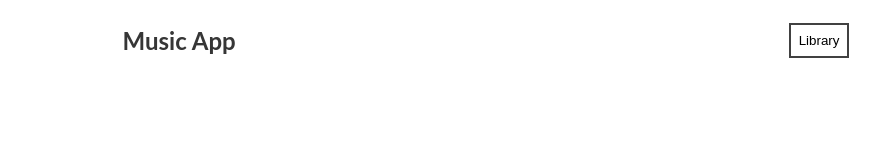
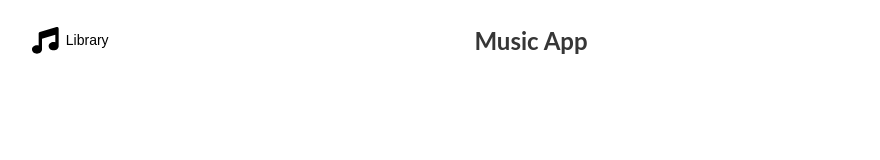
Before and after one commit to prangonsafayet/music-app-react-typescript, a React (Create React App) app: page / in a window 1280 px wide. Shown: the top 160 px of the page, without its empty margins (154-1034 px from the left). Built offline with nearby package versions, Linux system fonts and the light colour scheme.

Commit message:
added dark mode

```diff
--- a/package.json
+++ b/package.json
@@ -14,6 +14,7 @@
     "@types/react-dom": "^18.0.0",
     "@types/uuid": "^8.3.4",
     "react": "^18.2.0",
+    "react-dark-mode-toggle": "^0.2.0",
     "react-dom": "^18.2.0",
     "react-scripts": "5.0.1",
     "react-transition-group": "^4.4.5",
--- a/src/App.tsx
+++ b/src/App.tsx
@@ -8,6 +8,7 @@ import Nav from "./components/Nav";
 import Backdrop from "./shared/UIElements/Backdrop";
 
 function App() {
+  const [isDarkMode, setIsDarkMode] = useState(() => false);
   const [songs, setSongs] = useState(data());
   const [currentSong, setCurrentSong] = useState(songs[0]);
   const [isPlaying, setIsPlaying] = useState(false);
@@ -40,7 +41,7 @@ function App() {
     if (isPlaying) audioRef.current.play();
   };
   return (
-    <div className={`App ${libraryStatus ? "library-active" : ""}`}>
+    <div className={`App${libraryStatus ? " library-active" : ""}${isDarkMode ? " dark-mode" : ""}`}>
       {backdropStatus ? (
         <Backdrop
           libraryStatus={libraryStatus}
@@ -54,6 +55,8 @@ function App() {
         setLibraryStatus={setLibraryStatus}
         backdropStatus={backdropStatus}
         setBackdropStatus={setBackdropStatus}
+        isDarkMode={isDarkMode}
+        setIsDarkMode={setIsDarkMode}
       />
       <Library
         audioRef={audioRef}
@@ -66,6 +69,8 @@ function App() {
         setIsPlaying={setIsPlaying}
         songInfo={songInfo}
         setSongInfo={setSongInfo}
+        isDarkMode={isDarkMode}
+        setIsDarkMode={setIsDarkMode}
       />
       <Song currentSong={currentSong} />
       <Player
--- a/src/components/Library.tsx
+++ b/src/components/Library.tsx
@@ -15,6 +15,8 @@ interface LibraryInterface {
   setIsPlaying: (setIsPlaying: boolean) => void;
   songInfo: SongInfo;
   setSongInfo: (songInfo: SongInfo) => void;
+  isDarkMode: boolean;
+  setIsDarkMode: (setIsDarkMode: boolean) => void;
 }
 
 const Library: React.FC<LibraryInterface> = ({
@@ -27,12 +29,14 @@ const Library: React.FC<LibraryInterface> = ({
   backdropStatus,
   setIsPlaying,
   songInfo,
-  setSongInfo
+  setSongInfo,
+  isDarkMode,
+  setIsDarkMode
 }) => {
   const content = (
     <React.Fragment>
 
-      <div className={`library ${libraryStatus ? "active-library" : ""} `}>
+      <div className={`library${libraryStatus ? " active-library" : ""}${isDarkMode ? " dark-mode" : ""}`}>
         <h2>Library</h2>
         <div className="library-songs">
           {songs.map((song: any) => (
--- a/src/components/Nav.tsx
+++ b/src/components/Nav.tsx
@@ -1,22 +1,45 @@
 import React from "react";
-
+import { FontAwesomeIcon } from "@fortawesome/react-fontawesome";
+import { faMusic } from "@fortawesome/free-solid-svg-icons";
+import DarkModeToggle from "react-dark-mode-toggle";
 interface NavInterface {
   libraryStatus: boolean;
   setLibraryStatus: (setLibraryStatus: boolean) => void;
   backdropStatus: boolean;
   setBackdropStatus: (setBackdropStatus: boolean) => void;
+  isDarkMode: boolean;
+  setIsDarkMode: (setIsDarkMode: boolean) => void;
 }
 
-const Nav: React.FC<NavInterface> = ({ libraryStatus, setLibraryStatus, backdropStatus, setBackdropStatus }) => {
-  const showLibraryHandler = () =>{
-    setLibraryStatus(!libraryStatus)
-    setBackdropStatus(!backdropStatus)
+const Nav: React.FC<NavInterface> = ({
+  libraryStatus,
+  setLibraryStatus,
+  backdropStatus,
+  setBackdropStatus,
+  isDarkMode,
+  setIsDarkMode,
+}) => {
+  // const [isDarkMode, setIsDarkMode] = useState(() => false);
+  const showLibraryHandler = () => {
+    setLibraryStatus(!libraryStatus);
+    setBackdropStatus(!backdropStatus);
     // console.log(backdropStatus)
-  }
+  };
+  const darkModeHandler = () => {
+    setIsDarkMode(!isDarkMode);
+  };
   return (
     <nav>
+      <button className="library-button" onClick={showLibraryHandler}>
+        <FontAwesomeIcon icon={faMusic} size="2x" /> <span>Library</span>
+      </button>
       <h1> Music App</h1>
-      <button onClick={showLibraryHandler}>Library</button>
+
+      <DarkModeToggle
+        onChange={darkModeHandler}
+        checked={isDarkMode}
+        size={60}
+      />
     </nav>
   );
 };
--- a/src/styles/_library.scss
+++ b/src/styles/_library.scss
@@ -4,7 +4,7 @@
   left: 0;
   width: 20rem;
   height: 100%;
-  background: white;
+  background: #fff;
   // box-shadow: 2px 2px 50px rgb(197, 197, 197);
   overflow: scroll;
   transform: translateX(-100%);
@@ -12,6 +12,16 @@
   opacity: 0;
   h2 {
     padding: 2rem;
+  }
+
+
+}
+.library.dark-mode{
+  background: #000;
+  .library-song {
+    &:hover {
+      background-color: rgb(159, 206, 231);
+    }
   }
 }
 .library-song {
@@ -59,6 +69,7 @@
   transform: translateX(0%);
   z-index: 11;
   opacity: 1;
+
 }
 @media screen and (max-width: 768px) {
   .library {
--- a/src/styles/_nav.scss
+++ b/src/styles/_nav.scss
@@ -10,9 +10,27 @@ nav {
     border: 2px solid rgb(65, 65, 65);
     padding: 0.5rem;
     transition: all 0.3s ease;
+
     &:hover {
       background: rgb(65, 65, 65);
       color: white;
+    }
+  }
+  .library-button{
+    display: flex;
+    justify-content: center;
+    align-content: center;
+    border: none;
+    padding: 0;
+    width: 90px;
+    justify-content: space-evenly;
+    span{
+      font-size: 14px;
+      align-self: center;
+    }
+    &:hover {
+      background: transparent;
+      color: initial;
     }
   }
 }
--- a/src/styles/app.scss
+++ b/src/styles/app.scss
@@ -3,25 +3,31 @@
   padding: 0;
   box-sizing: border-box;
 }
+
 h1,
 h2,
 h3 {
   color: rgb(54, 54, 54);
 }
+
 body {
   font-family: "Lato", sans-serif;
 }
+
 h3,
 h4 {
   font-weight: 400;
   color: rgb(100, 100, 100);
 }
+
 .App {
   transition: all 0.5s ease;
 }
-.library-active {
-  margin-left: 20%;
-}
+
+// .library-active {
+//   margin-left: 20%;
+// }
+
 .slide-in-left-enter {
   transform: translateX(-100%);
 }
@@ -56,6 +62,7 @@ h4 {
   width: 100%;
   text-align: center;
   padding: 2rem;
+
   @media screen and (max-width: 768px) {
     padding: 1rem;
   }
@@ -65,6 +72,27 @@ h4 {
   text-decoration: none;
 }
 
+.dark-mode {
+  background-color: #000;
+  color: #fff;
+
+  h1,
+  h2,
+  h3,
+  p,
+  h4,
+  span {
+    color: #fff;
+  }
+
+  .library-button {
+    svg {
+      color: #fff;
+    }
+  }
+
+}
+
 @import "./song";
 @import "./player";
 @import "./library";
```
Also changed, not shown: 2 other files (tests, documents, lock files or other folders).
